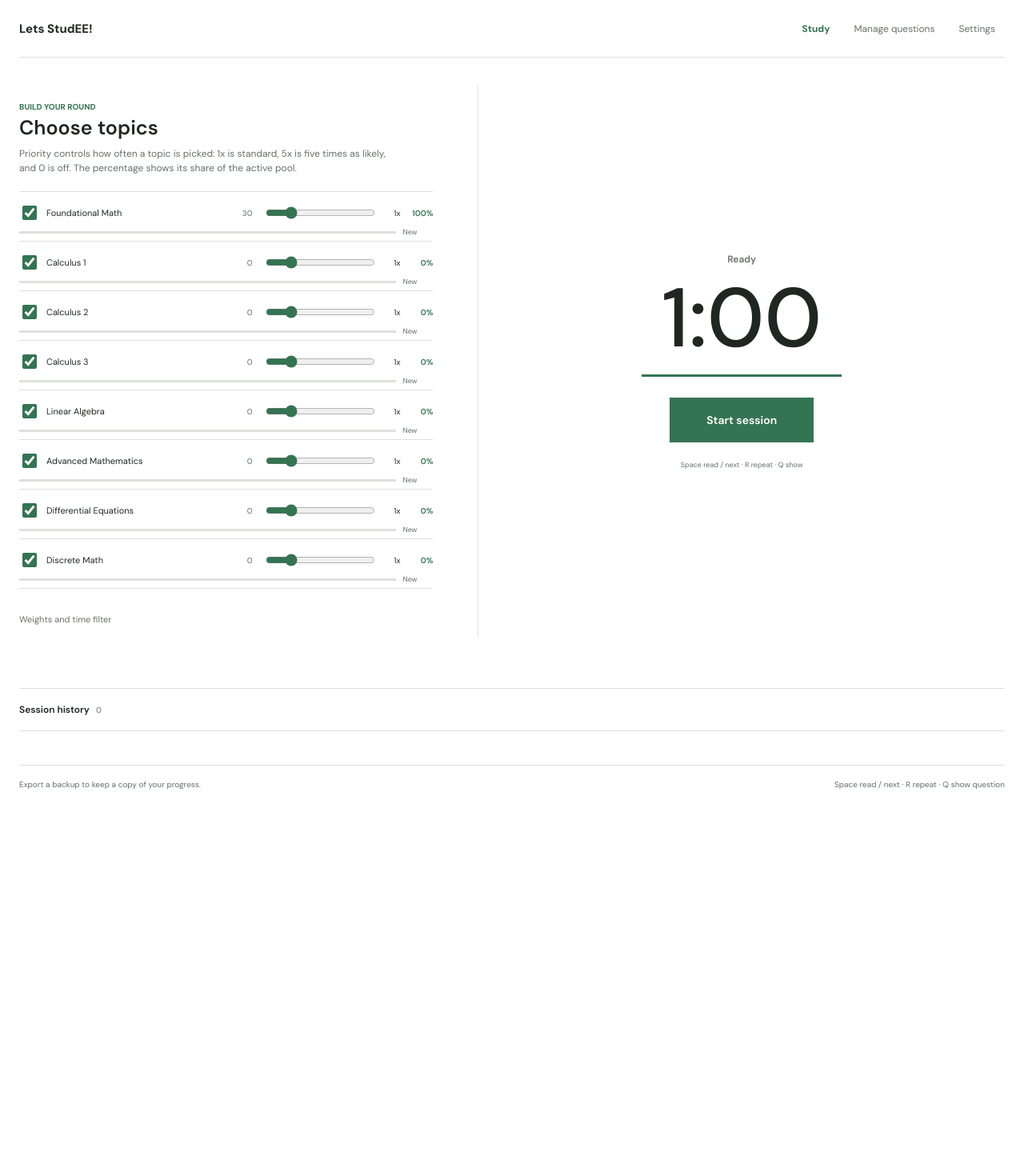
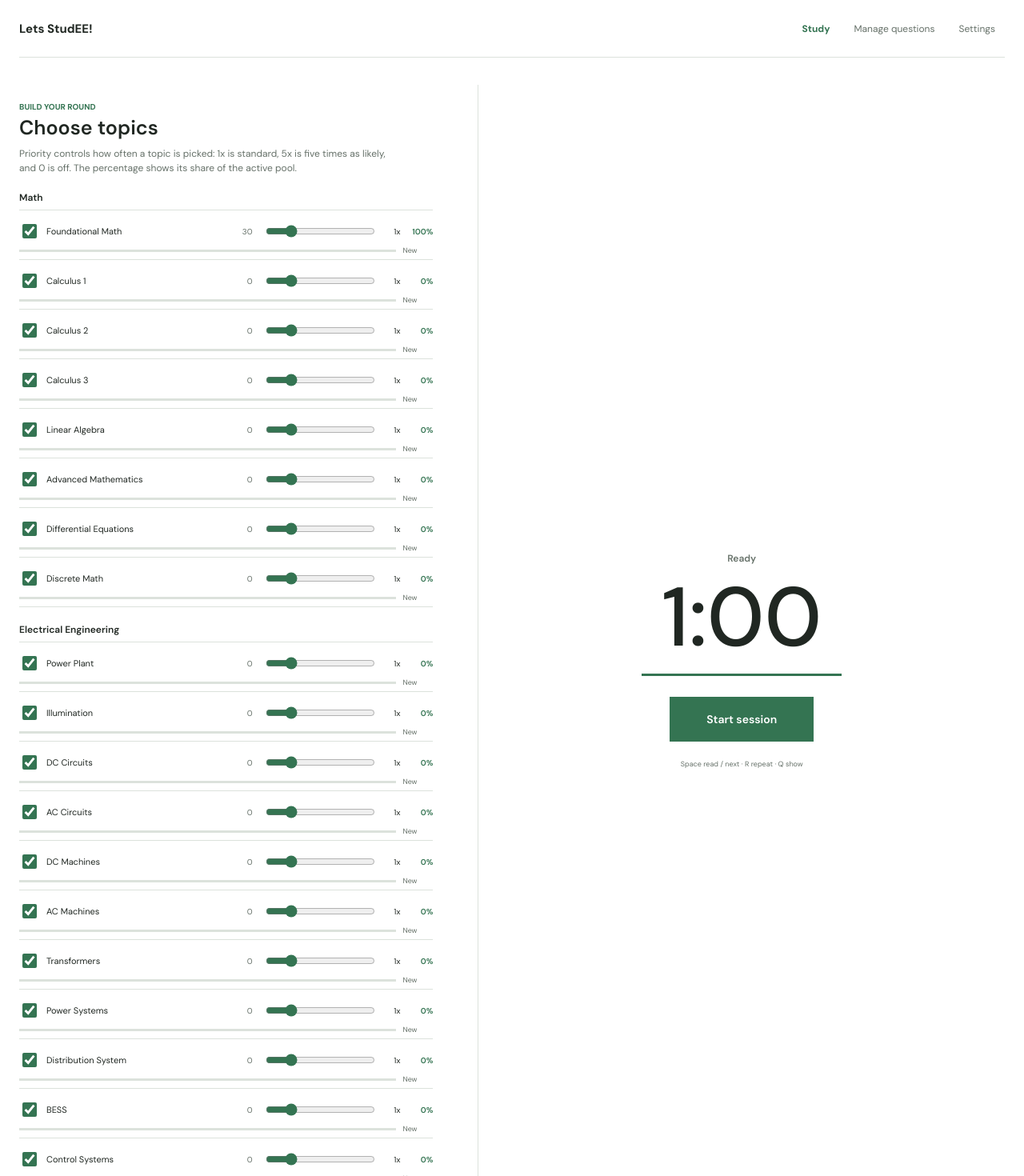
Before and after one commit to Sel1207/Let-s-StudEE-, a React (Vite) app: page / in a window 1280 px wide. Shown: the top 1470 px of the page at 80% size. Before the commit the page ends 1004 px from the top, so only its background shows below. Built offline with nearby package versions, Linux system fonts and the light colour scheme.

Commit message:
Add Electrical Engineering topic banks

```diff
--- a/src/ManageScreen.tsx
+++ b/src/ManageScreen.tsx
@@ -1,7 +1,7 @@
 import { useState, type ChangeEvent } from 'react'
 import { accuracy, formatDuration, parseQuestionLines } from './questionLogic'
 import { parseStudyBackup } from './studyStorage'
-import { ALLOWED_DURATIONS, TOPICS, type Question, type StudyData, type Topic } from './studyTypes'
+import { ALLOWED_DURATIONS, TOPIC_GROUPS, TOPICS, type Question, type StudyData, type Topic } from './studyTypes'
 
 interface ManageScreenProps {
   data: StudyData
@@ -127,21 +127,26 @@ export default function ManageScreen({ data, onChangeData, onPreview, onRestore
       {message && <p className="manage-message" role="status">{message}</p>}
       {error && <p className="form-error" role="alert">{error}</p>}
 
-      <div className="topic-tabs" role="tablist" aria-label="Question bank topics">
-        {TOPICS.map((topic, index) => (
+      {TOPIC_GROUPS.map((group) => (
+        <section className="topic-tab-group" key={group.name} aria-label={`${group.name} question banks`}>
+          <h2>{group.name}</h2>
+          <div className="topic-tabs" role="tablist" aria-label={`${group.name} topics`}>
+            {group.topics.map((topic) => (
               <button
                 key={topic}
                 type="button"
                 role="tab"
                 aria-selected={activeTopic === topic}
                 aria-controls="topic-panel"
-            id={`topic-tab-${index}`}
+                id={`topic-tab-${TOPICS.indexOf(topic)}`}
                 onClick={() => { setActiveTopic(topic); setEditing(null); setMessage(''); setError('') }}
               >
                 {topic} <span>{data.questionBanks[topic].length}</span>
               </button>
             ))}
           </div>
+        </section>
+      ))}
 
       <div id="topic-panel" className="topic-panel" role="tabpanel" aria-labelledby={`topic-tab-${TOPICS.indexOf(activeTopic)}`}>
         <div className="topic-summary">
--- a/src/StudyScreen.tsx
+++ b/src/StudyScreen.tsx
@@ -1,7 +1,7 @@
 import type { CSSProperties } from 'react'
 import { accuracy, applyPreset, formatDuration, questionCounts, topicChances } from './questionLogic'
 import type { StudySession } from './studySessions'
-import { TOPICS, type Preset, type Question, type StudyData, type Topic } from './studyTypes'
+import { TOPIC_GROUPS, TOPICS, type Preset, type Question, type StudyData, type Topic } from './studyTypes'
 
 type SessionPhase = 'ready' | 'speaking' | 'countdown' | 'time-up' | 'revealed' | 'rated'
 type Rating = 'gotIt' | 'missedIt'
@@ -91,8 +91,11 @@ export default function StudyScreen({
           </p>
         </div>
 
-        <div className="topic-list">
-          {TOPICS.map((topic) => {
+        {TOPIC_GROUPS.map((group) => (
+          <section className="topic-group" key={group.name} aria-label={`${group.name} topics`}>
+            <h2 className="topic-group-heading">{group.name}</h2>
+            <div className="topic-list">
+          {group.topics.map((topic) => {
             const preference = data.topicPreferences[topic]
             const score = accuracy(data.results[topic])
             return (
@@ -131,7 +134,9 @@ export default function StudyScreen({
               </div>
             )
           })}
-        </div>
+            </div>
+          </section>
+        ))}
 
         <details className="study-options">
           <summary>Weights and time filter</summary>
--- a/src/layout.css
+++ b/src/layout.css
@@ -13,6 +13,8 @@
 .study-layout { display: grid; grid-template-columns: minmax(300px, .88fr) minmax(0, 1.12fr); gap: 56px; align-items: stretch; }
 .topic-panel { min-width: 0; }
 .topic-list { border-top: 1px solid var(--line); }
+.topic-group + .topic-group { margin-top: 20px; }
+.topic-group-heading { margin: 0 0 7px; color: var(--ink); font-size: 12px; font-weight: 600; }
 .topic-row { display: grid; grid-template-columns: minmax(0, 1fr) minmax(145px, .72fr); column-gap: 16px; padding: 8px 0 5px; border-bottom: 1px solid var(--line); }
 .topic-switch { min-width: 0; min-height: 36px; display: flex; align-items: center; gap: 9px; cursor: pointer; }
 .topic-switch input, .setting-row input[type='checkbox'] { width: 18px; height: 18px; flex: 0 0 auto; }
@@ -78,6 +80,9 @@ select, input[type='text'], textarea { min-height: 44px; padding: 8px 10px; bord
 .manage-message { color: var(--accent); }
 .form-error { color: #b24738; }
 .topic-tabs { display: flex; gap: 4px; margin-top: 22px; overflow-x: auto; border-bottom: 1px solid var(--line); }
+.topic-tab-group + .topic-tab-group { margin-top: 22px; }
+.topic-tab-group h2 { margin: 0 0 7px; font-size: 12px; font-weight: 600; }
+.topic-tab-group .topic-tabs { margin-top: 0; }
 .topic-tabs button { min-height: 46px; flex: 0 0 auto; display: flex; align-items: center; gap: 6px; padding: 0 11px; border: 0; border-bottom: 2px solid transparent; background: transparent; color: var(--muted); font-size: 10px; cursor: pointer; }
 .topic-tabs button[aria-selected='true'] { border-bottom-color: var(--accent); color: var(--ink); }
 .topic-tabs button span { color: var(--muted); font-variant-numeric: tabular-nums; }
--- a/src/studyStorage.ts
+++ b/src/studyStorage.ts
@@ -1,4 +1,4 @@
-import { ALLOWED_DURATIONS, TOPICS, type AllowedDuration, type Question, type StudyData, type StudySettings, type Topic, type TopicPreference, type TopicResult } from './studyTypes'
+import { ALLOWED_DURATIONS, EE_TOPICS, TOPICS, type AllowedDuration, type Question, type StudyData, type StudySettings, type Topic, type TopicPreference, type TopicResult } from './studyTypes'
 import { DEFAULT_FOUNDATIONAL_QUESTIONS } from './defaultFoundationalQuestions'
 import { PREFERRED_VOICE_URI } from './speechVoice'
 
@@ -20,6 +20,10 @@ function isRecord(value: unknown): value is Record<string, unknown> {
 
 function topicRecord<T>(createValue: (topic: Topic) => T): Record<Topic, T> {
   return Object.fromEntries(TOPICS.map((topic) => [topic, createValue(topic)])) as Record<Topic, T>
+}
+
+function isEETopic(topic: Topic): boolean {
+  return EE_TOPICS.some((eeTopic) => eeTopic === topic)
 }
 
 export function createInitialStudyData(): StudyData {
@@ -113,17 +117,24 @@ export function parseStudyBackup(value: unknown): StudyData {
 
   return {
     version: 1,
-    questionBanks: topicRecord((topic) => parseQuestionList(questionBanks[topic], topic)),
-    topicPreferences: topicRecord((topic) => parsePreference(topicPreferences[topic], topic)),
+    questionBanks: topicRecord((topic) => !Object.hasOwn(questionBanks, topic) && isEETopic(topic)
+      ? []
+      : parseQuestionList(questionBanks[topic], topic)),
+    topicPreferences: topicRecord((topic) => !Object.hasOwn(topicPreferences, topic) && isEETopic(topic)
+      ? { active: true, weight: 1 }
+      : parsePreference(topicPreferences[topic], topic)),
     settings: parseSettings(value.settings),
     usedQuestionIds: topicRecord((topic) => {
       const ids = usedQuestionIds[topic]
+      if (!Object.hasOwn(usedQuestionIds, topic) && isEETopic(topic)) return []
       if (!Array.isArray(ids) || ids.some((id) => typeof id !== 'string')) {
         throw new Error(`The ${topic} question progress is invalid.`)
       }
       return [...ids]
     }),
-    results: topicRecord((topic) => parseResult(results[topic], topic)),
+    results: topicRecord((topic) => !Object.hasOwn(results, topic) && isEETopic(topic)
+      ? { gotIt: 0, missedIt: 0 }
+      : parseResult(results[topic], topic)),
   }
 }
 
--- a/src/studyTypes.ts
+++ b/src/studyTypes.ts
@@ -1,4 +1,4 @@
-export const TOPICS = [
+export const MATH_TOPICS = [
   'Foundational Math',
   'Calculus 1',
   'Calculus 2',
@@ -8,6 +8,27 @@ export const TOPICS = [
   'Differential Equations',
   'Discrete Math',
 ] as const
+
+export const EE_TOPICS = [
+  'Power Plant',
+  'Illumination',
+  'DC Circuits',
+  'AC Circuits',
+  'DC Machines',
+  'AC Machines',
+  'Transformers',
+  'Power Systems',
+  'Distribution System',
+  'BESS',
+  'Control Systems',
+] as const
+
+export const TOPIC_GROUPS = [
+  { name: 'Math', topics: MATH_TOPICS },
+  { name: 'Electrical Engineering', topics: EE_TOPICS },
+] as const
+
+export const TOPICS = [...MATH_TOPICS, ...EE_TOPICS] as const
 
 export type Topic = (typeof TOPICS)[number]
 export type SpeechSpeed = 'slow' | 'normal' | 'fast'
```
Also changed, not shown: 2 other files (tests, documents, lock files or other folders). Lines whose indentation alone changed are shown as unchanged.
